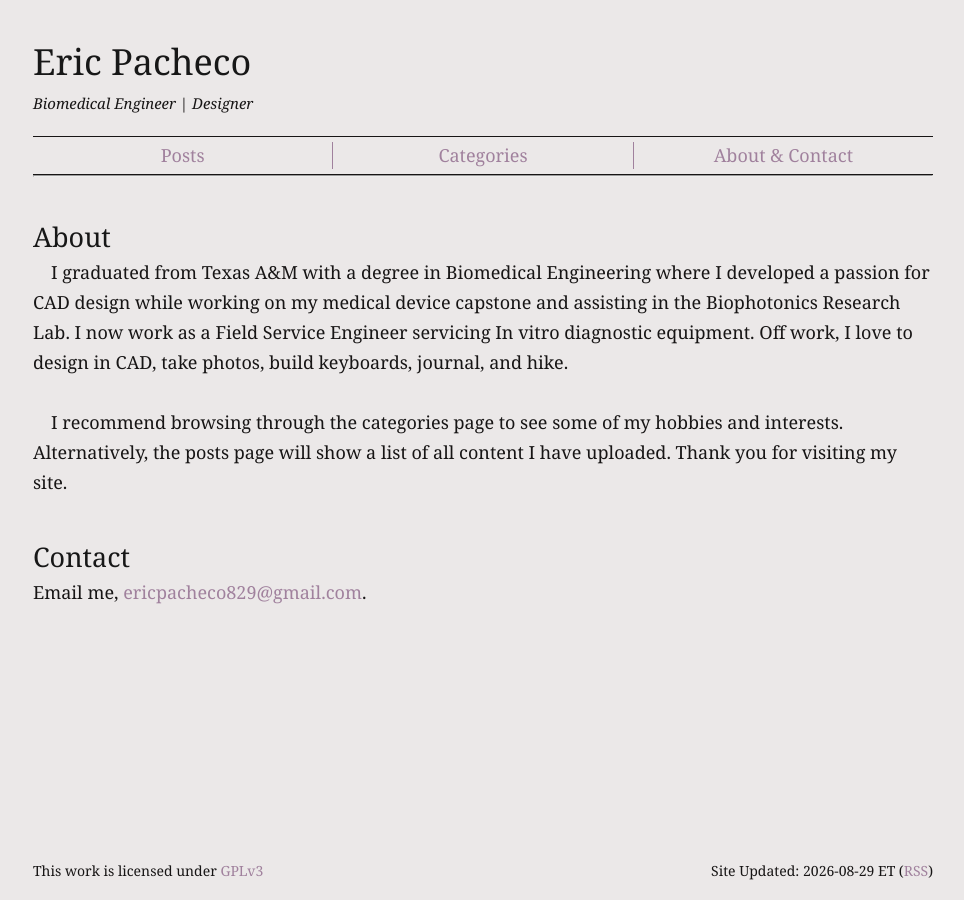
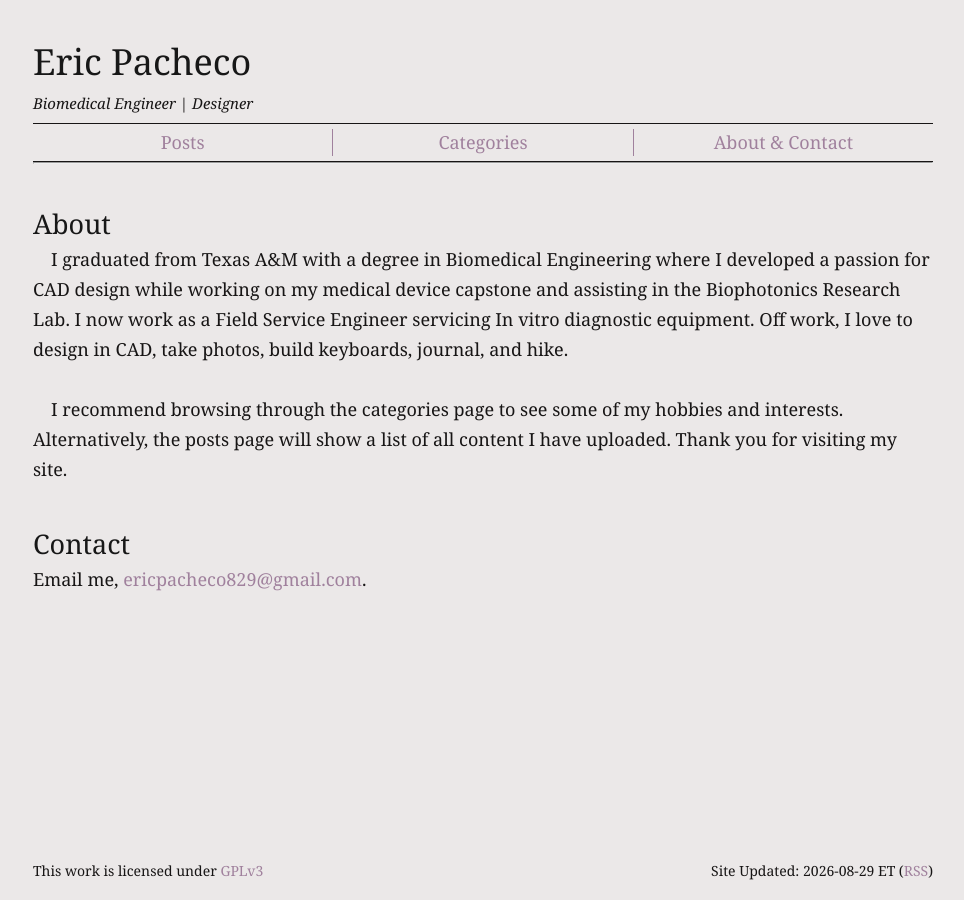
Before and after one commit to beigeandbrown/Professional-Website, a Jekyll site: the page built from index.md, in a window 1280 px wide. Shown: the whole page, without its empty margins (157-1121 px from the left). Built offline with Jekyll 4.4.1, drawn with Linux system fonts in a browser that asks for light colours.

Commit message:
Added better spacing above horizontal line

```diff
--- a/_sass/header.scss
+++ b/_sass/header.scss
@@ -5,7 +5,7 @@
 .header nav {
   padding-top: 5px;
   padding-bottom: 5px;
-  margin-top: 20px;
+  margin-top: 7px;
   border-top: 1px solid;
   border-bottom: 1px solid;
   display: flex;
```
